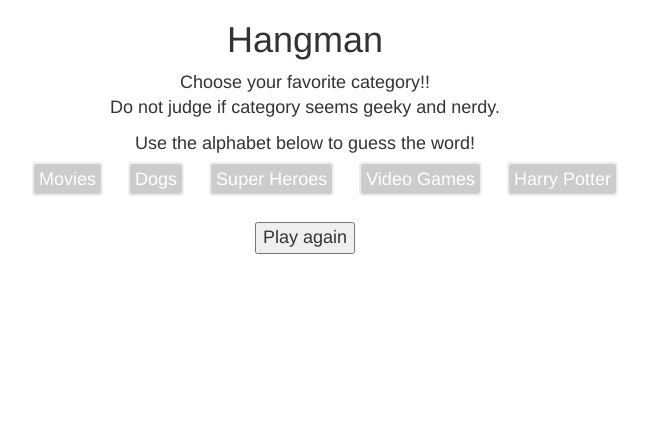
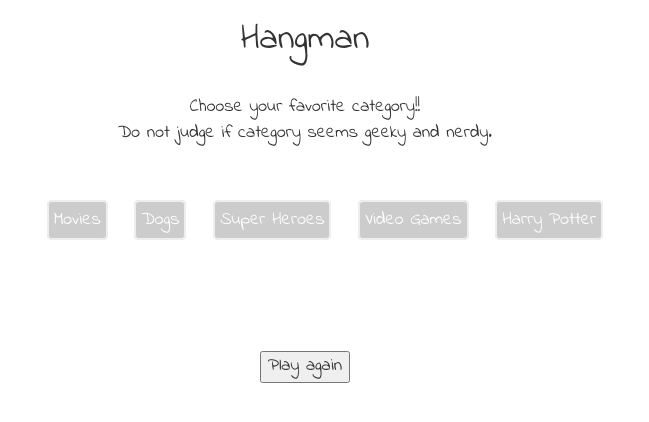
Before and after one commit to Arakim44/Week-3-Game, a PHP site: page / in a window 1280 px wide. Shown: the top 422 px of the page, without its empty margins (335-984 px from the left). Run offline with PHP 8.4, Linux system fonts and the light colour scheme; some libraries are stand-ins or nearby versions.

Commit message:
font and <br>

```diff
--- a/assets/css/style.css
+++ b/assets/css/style.css
@@ -1,6 +1,7 @@
 body {
   /*background: #c1d72e;*/
-  font-family: "HelveticaNeue-Light", "Helvetica Neue Light", "Helvetica Neue", Helvetica, Arial, "Lucida Grande", sans-serif;
+  /*font-family: "HelveticaNeue-Light", "Helvetica Neue Light", "Helvetica Neue", Helvetica, Arial, "Lucida Grande", sans-serif;*/
+    font-family: 'Indie Flower', cursive;
   /*color: #fff;*/
   height: 100%;
   text-align: center;
@@ -8,6 +9,7 @@ body {
 }
 li{
   list-style: none;
+
 }
 
 #categoryNames{
--- a/assets/javascript/game.js
+++ b/assets/javascript/game.js
@@ -42,8 +42,8 @@ function buttons(){
 function movies(){
   buttons();
   $("#cat").hide();
-  // document.getElementById('but').style.display="Use the alphabet below to guess the word.";
-  // $("#but").show("<p>Use the alphabet below to guess the word.</p>  ")
+  // document.getElementById('use').innerHTML="Use the alphabet below to guess the word.";
+  $("#use").html("<p>Use the alphabet below to guess the word.</p>  ")
   rand = Math.floor(Math.random()*words.movie.length);
   word = words.movie[rand];
   document.getElementById('categoryNames').innerHTML ="You picked Movies";
@@ -59,6 +59,7 @@ function movies(){
 
 function dogs(){
    buttons();
+   $("#cat").hide();
    rand = Math.floor(Math.random()*words.dog.length);
    word = words.dog[rand];
    document.getElementById('categoryNames').innerHTML ="You picked Dogs";
@@ -70,6 +71,7 @@ function dogs(){
 
 function superHeros(){
    buttons();
+   $("#cat").hide();
    rand = Math.floor(Math.random()*words.superHero.length);
    word = words.superHero[rand];
    document.getElementById('categoryNames').innerHTML ="You picked Super Heros";
@@ -81,6 +83,7 @@ function superHeros(){
 
 function videoGames(){
   buttons();
+  $("#cat").hide();
   rand = Math.floor(Math.random()*words.videoGame.length);
   word = words.videoGame[rand];
   document.getElementById('categoryNames').innerHTML ="You picked Video Games";
@@ -93,6 +96,7 @@ function videoGames(){
 
 function harryPotters(){
   buttons();
+  $("#cat").hide();
   rand = Math.floor(Math.random()*words.harryPotter.length);
   word = words.harryPotter[rand];
   document.getElementById('categoryNames').innerHTML ="You picked Harry Potter!!";
@@ -140,7 +144,7 @@ function click(){
       $('#mylives').html("you have "+lives+" lives left!");
     }
     if(lives==0){
-      $('#mylives').html("<b>You Died!!!</b> The answer was <i>"+word+"</i>");
+      $('#mylives').html("<b>You Died!!!</b><br> The answer was <i>"+word+"</i>");
       $('#buttons').hide();
       $('#win').html("<b>Boo Hoo</b>")
       $('#categoryNames').hide();
--- a/index.html
+++ b/index.html
@@ -3,6 +3,7 @@
   <head>
     <meta charset="utf-8">
     <link rel="stylesheet" href="https://maxcdn.bootstrapcdn.com/bootstrap/3.3.7/css/bootstrap.min.css" integrity="sha384-BVYiiSIFeK1dGmJRAkycuHAHRg32OmUcww7on3RYdg4Va+PmSTsz/K68vbdEjh4u" crossorigin="anonymous">
+    <link href="https://fonts.googleapis.com/css?family=Amatic+SC|Cormorant+Garamond|Gloria+Hallelujah|Homemade+Apple|Indie+Flower|Orbitron|Raleway:100|Rock+Salt|Slabo+27px" rel="stylesheet">
     <link rel="stylesheet" type="text/css" href="assets/css/style.css">
     <script src="http://code.jquery.com/jquery-3.1.1.min.js" integrity="sha256-hVVnYaiADRTO2PzUGmuLJr8BLUSjGIZsDYGmIJLv2b8=" crossorigin="anonymous"></script>
     <title>Hangman Game</title>
@@ -10,10 +11,10 @@
   <body>
     <div class="container wrapper col-md-12">
           <div class="">
-            <h1>Hangman</h1>
+            <h1>Hangman</h1><br>
             <div id="win">
-            <p id="cat">Choose your favorite category!!<br> Do not judge if category seems geeky and nerdy.
-            <p id="but">Use the alphabet below to guess the word!</p>
+            <p id="cat">Choose your favorite category!!<br> Do not judge if category seems geeky and nerdy.<br><br>
+            <p id="use"></p><br>
            </div>
             <ul class="category" id="category">
               <li id="m" onclick="movies()">Movies</li>
@@ -23,8 +24,10 @@
               <li id="h" onclick="harryPotters()">Harry Potter</li>
               <!-- <li conclick=""></li> -->
             </ul>
+            <br><br>
             <p id="categoryNames"></p>
           </div>
+            <br>
           <div class="wrapper">
             <div id="hold"></div>
             <div id="buttons">
```
